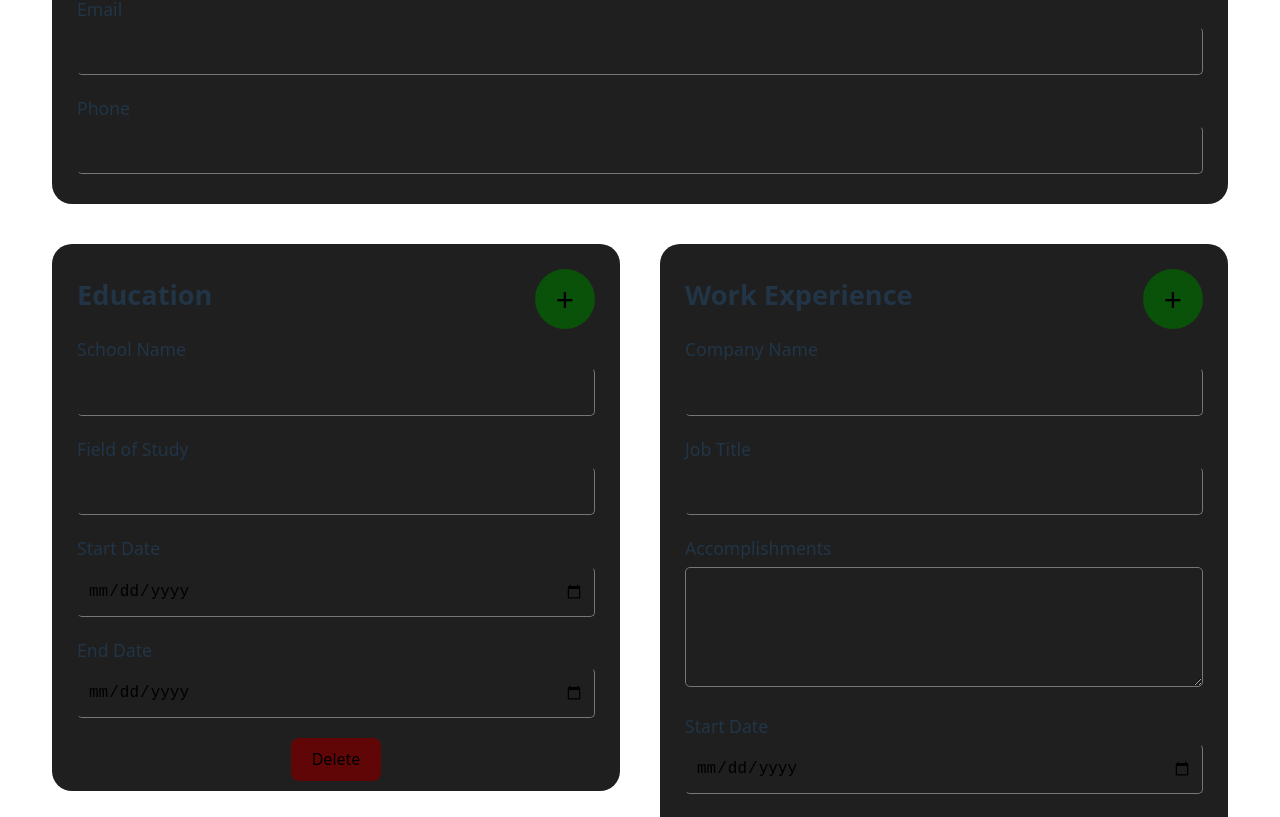
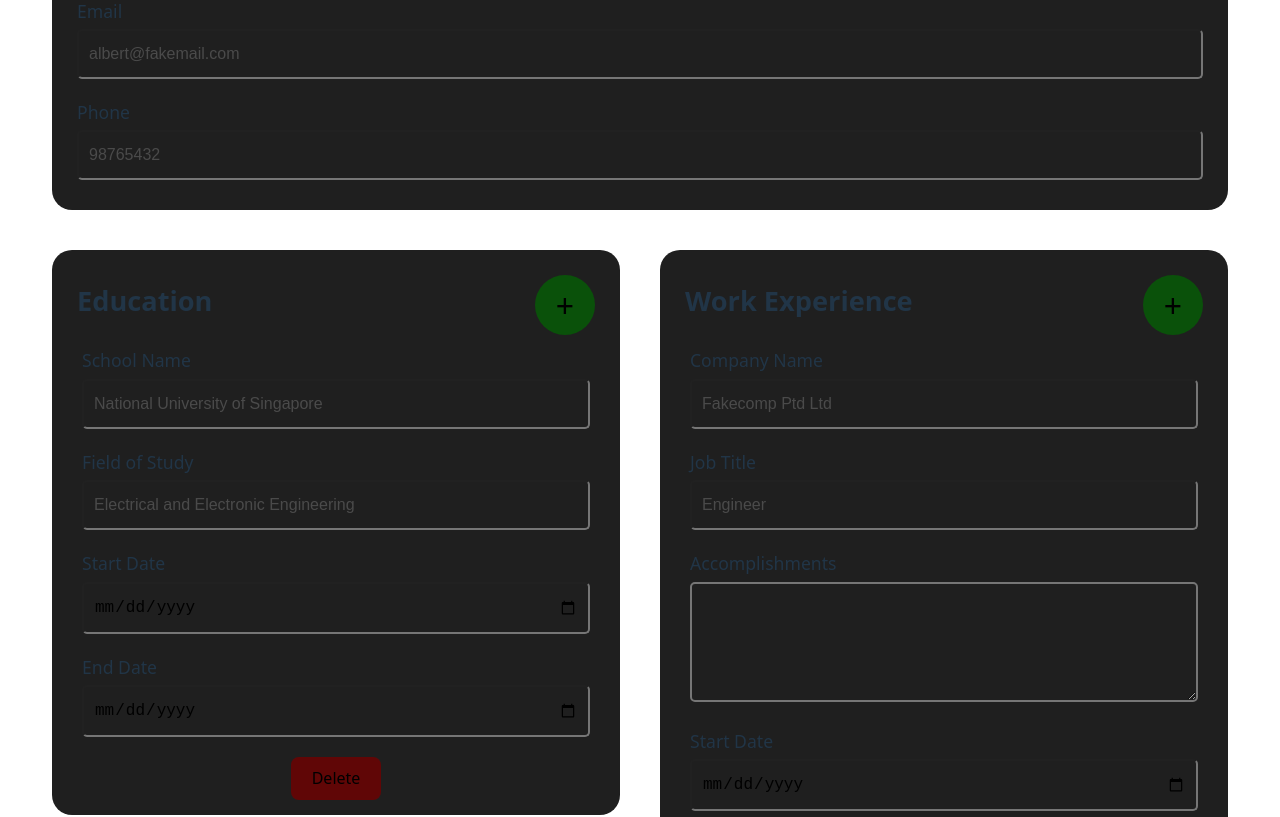
Before and after one commit to Sekaii22/top-cv-app, a React (Vite) app: page / in a window 1280 px wide. Shown: the part 374-1191 px from the top of the page. Built offline with nearby package versions, Linux system fonts and the light colour scheme.

Commit message:
Add styling for delete button hover and input placeholders for clarity

```diff
--- a/src/components/EducationSection.jsx
+++ b/src/components/EducationSection.jsx
@@ -2,24 +2,35 @@ import { useState } from "react";
 import InfoInput from "./InfoInput";
 
 export default function EducationSection({educationList, onChange, onAdd, onDelete}) {
+    const [ highlightedId, setHighlightedId ] = useState(null);
+
+    function handleHover(id) {
+        setHighlightedId(id);
+    }
+
     return (
         <section id="education" className="input-category">
             <h1>Education</h1>
             <button className="add-btn" onClick={onAdd} type="button">+</button>
             {
                 educationList.map((edu, index) => (
-                    <div key={edu.id}>
+                    <div
+                        key={edu.id}
+                        className={highlightedId === edu.id ? "highlighted input-group" : "input-group"}
+                    >
                         <InfoInput
                             title="School Name"
                             value={edu.school}
                             id={edu.id}
                             onChange={(e) => onChange({...edu, school: e.target.value})}
+                            placeholder="National University of Singapore"
                         ></InfoInput>
                         <InfoInput
                             title="Field of Study"
                             value={edu.field}
                             id={edu.id}
                             onChange={(e) => onChange({...edu, field: e.target.value})}
+                            placeholder="Electrical and Electronic Engineering"
                         ></InfoInput>
                         <InfoInput
                             title="Start Date"
@@ -35,7 +46,12 @@ export default function EducationSection({educationList, onChange, onAdd, onDele
                             onChange={(e) => onChange({...edu, endDate: e.target.value})}
                             type="date"
                         ></InfoInput>
-                        <button className="del-btn" onClick={() => onDelete(edu.id)} type="button">Delete</button>
+                        <button
+                            className="del-btn"
+                            onClick={() => onDelete(edu.id)} type="button"
+                            onMouseEnter={() => handleHover(edu.id)}
+                            onMouseLeave={() => handleHover(null)}
+                        >Delete</button>
                         {(educationList.length > 1 && index < educationList.length - 1) && <hr />}
                     </div>
                 ))
--- a/src/components/ExperienceSection.jsx
+++ b/src/components/ExperienceSection.jsx
@@ -3,24 +3,35 @@ import InfoInput from "./InfoInput";
 
 
 export default function ExperienceSection({expList, onChange, onAdd, onDelete}) {
+    const [ highlightedId, setHighlightedId ] = useState(null);
+
+    function handleHover(id) {
+        setHighlightedId(id);
+    }
+
     return (
         <section id="experience" className="input-category">
             <h1>Work Experience</h1>
             <button className="add-btn" onClick={onAdd} type="button">+</button>
             {
                 expList.map((exp, index) => (
-                    <div key={exp.id}>
+                    <div
+                        key={exp.id}
+                        className={highlightedId === exp.id ? "highlighted input-group" : "input-group"}
+                    >
                         <InfoInput
                             title="Company Name"
                             value={exp.company}
                             id={exp.id}
                             onChange={(e) => onChange({...exp, company: e.target.value})}
+                            placeholder="Fakecomp Ptd Ltd"
                         ></InfoInput>
                         <InfoInput
                             title="Job Title"
                             value={exp.jobTitle}
                             id={exp.id}
                             onChange={(e) => onChange({...exp, jobTitle: e.target.value})}
+                            placeholder="Engineer"
                         ></InfoInput>
                         <InfoInput
                             title="Accomplishments"
@@ -43,7 +54,12 @@ export default function ExperienceSection({expList, onChange, onAdd, onDelete})
                             onChange={(e) => onChange({...exp, endDate: e.target.value})}
                             type="date"
                         ></InfoInput>
-                        <button className="del-btn" onClick={() => onDelete(exp.id)} type="button">Delete</button>
+                        <button
+                            className="del-btn"
+                            onClick={() => onDelete(exp.id)} type="button"
+                            onMouseEnter={() => handleHover(exp.id)}
+                            onMouseLeave={() => handleHover(null)}
+                        >Delete</button>
                         {(expList.length > 1 && index < expList.length - 1) && <hr />}
                     </div>
                 ))
--- a/src/components/InfoInput.jsx
+++ b/src/components/InfoInput.jsx
@@ -1,4 +1,4 @@
-export default function InfoInput({title, value, onChange, type='text', id}) {
+export default function InfoInput({title, value, onChange, id, type='text', placeholder=''}) {
     const appendId = id !== undefined ? '-' + id : '';
     const htmlId = title.toLowerCase().split(' ').join('-') + '-input' + appendId;
 
@@ -11,6 +11,7 @@ export default function InfoInput({title, value, onChange, type='text', id}) {
                         id={htmlId}
                         value={value}
                         onChange={onChange}
+                        placeholder={placeholder}
                     ></textarea>
                 ) : (
                     <input
@@ -18,6 +19,7 @@ export default function InfoInput({title, value, onChange, type='text', id}) {
                         type={type}
                         value={value}
                         onChange={onChange}
+                        placeholder={placeholder}
                     />
                 )
             }
--- a/src/components/InfoSection.jsx
+++ b/src/components/InfoSection.jsx
@@ -10,16 +10,19 @@ export default function InfoSection({info, onChange}) {
                     title="Name"
                     value={info.name}
                     onChange={(e) => onChange({...info, name: e.target.value})}
+                    placeholder="Albert Wong"
                 ></InfoInput>
                 <InfoInput
                     title="Email"
                     value={info.email}
                     onChange={(e) => onChange({...info, email: e.target.value})}
+                    placeholder="albert@fakemail.com"
                 ></InfoInput>
                 <InfoInput
                     title="Phone"
                     value={info.phone}
                     onChange={(e) => onChange({...info, phone: e.target.value})}
+                    placeholder="98765432"
                 ></InfoInput>
             </div>
         </section>
--- a/src/styles/form.css
+++ b/src/styles/form.css
@@ -12,12 +12,16 @@ input, textarea {
     padding: 14px 10px;
     background-color: transparent;
     border-radius: 5px;
-    border-width: 1px;
+    border-width: 2px;
 }
 
 textarea {
     resize: vertical;
     min-height: 120px;
+}
+
+input::placeholder, text::placeholder {
+    opacity: 0.5;
 }
 
 label {
@@ -37,6 +41,12 @@ h1 {
     padding-bottom: 20px;
 }
 
+.input-group {
+    padding: 5px;
+    border-radius: 5px;
+    transition: opacity 0.2s ease-out;
+}
+
 .add-btn {
     padding: 0;
     font-size: 2rem;
@@ -51,6 +61,10 @@ h1 {
 
 .del-btn {
     background-color: rgba(113, 0, 0, 0.8);
+}
+
+.highlighted {
+    opacity: 0.5 ;
 }
 
 hr {
```
